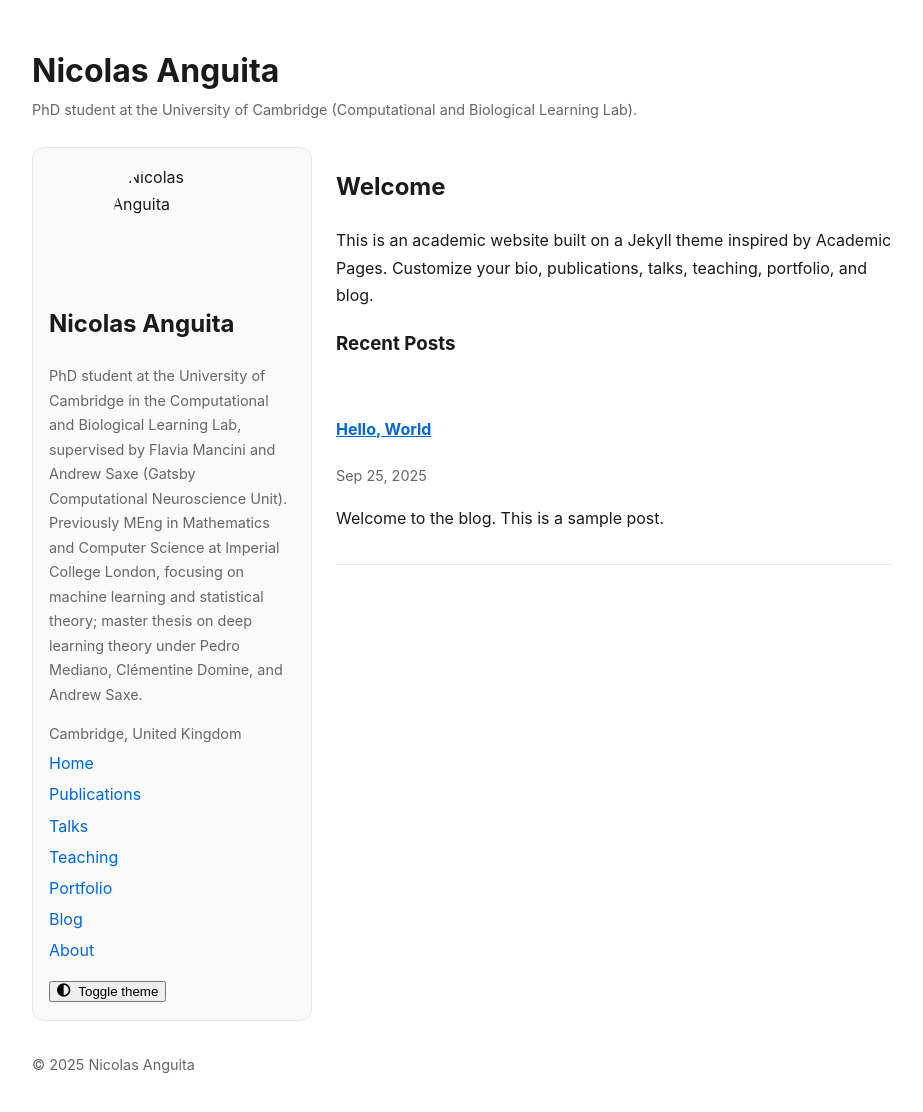
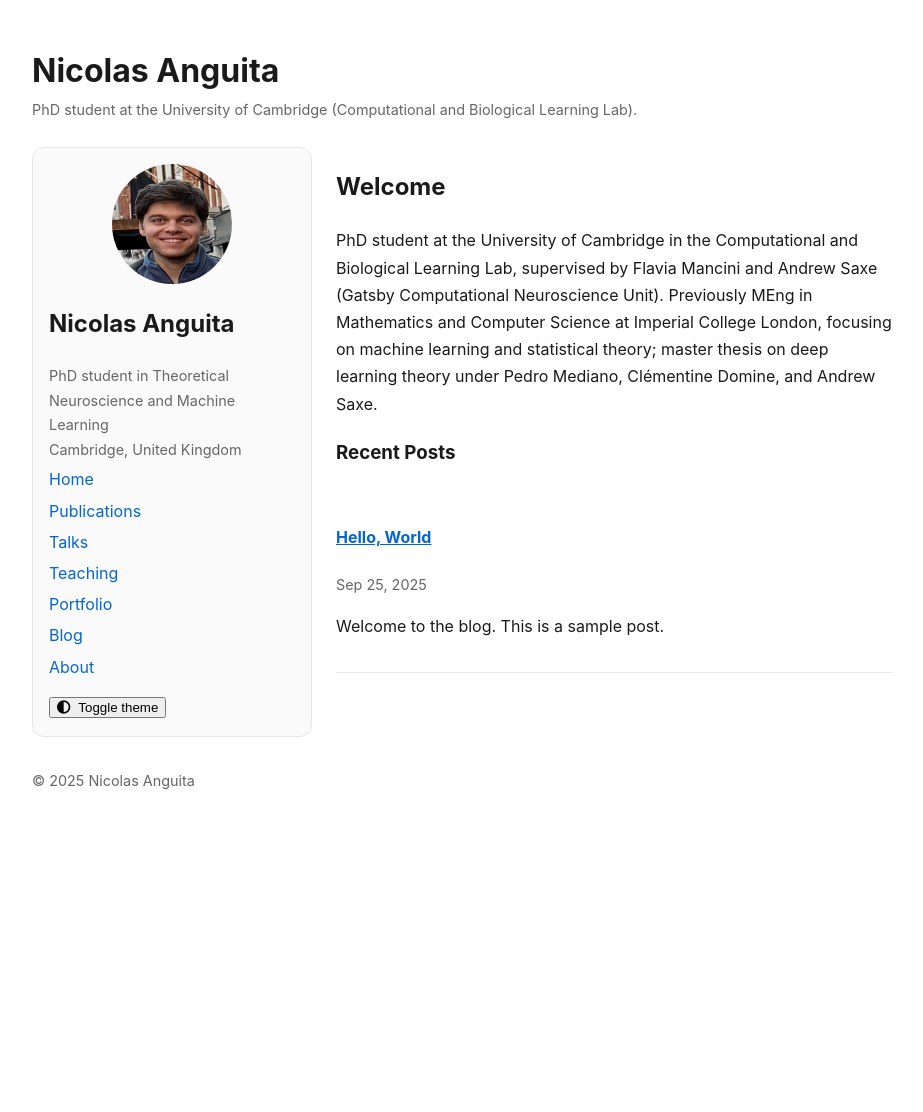
Before and after one commit to nanguita/nanguita.github.io, a Jekyll site: the page built from index.md, in a window 1280 px wide and 1137 px high. Shown: the top 1112 px of the window, without its empty margins (178-1101 px from the left). Built offline with Jekyll 4.4.1, drawn with Linux system fonts in a browser that asks for light colours; a style sheet for code colours, icons or effects is not loaded.

Commit message:
adding photo + personal info

```diff
--- a/_config.yml
+++ b/_config.yml
@@ -5,7 +5,8 @@ baseurl: "" # e.g., /repo-name if using project pages
 
 author:
   name: "Nicolas Anguita"
-  avatar: "/assets/img/profile.jpg"
+  avatar: "/profilePhoto.jpeg"
+  title: "PhD student in Theoretical Neuroscience and Machine Learning"
   bio: "PhD student at the University of Cambridge in the Computational and Biological Learning Lab, supervised by Flavia Mancini and Andrew Saxe (Gatsby Computational Neuroscience Unit). Previously MEng in Mathematics and Computer Science at Imperial College London, focusing on machine learning and statistical theory; master thesis on deep learning theory under Pedro Mediano, Clémentine Domine, and Andrew Saxe."
   location: "Cambridge, United Kingdom"
   email: ""
--- a/_includes/sidebar.html
+++ b/_includes/sidebar.html
@@ -1,7 +1,9 @@
 <aside class="sidebar">
   <img class="avatar" src="{{ site.author.avatar | relative_url }}" alt="{{ site.author.name }}">
   <h2>{{ site.author.name }}</h2>
-  <p class="meta">{{ site.author.bio }}</p>
+  {% if site.author.title %}
+  <div class="meta">{{ site.author.title }}</div>
+  {% endif %}
   <div class="meta">{{ site.author.location }}</div>
 
   <nav class="nav" aria-label="Main">
--- a/_layouts/home.html
+++ b/_layouts/home.html
@@ -4,8 +4,7 @@ layout: default
 <article>
   <h2>Welcome</h2>
   <p>
-    This is an academic website built on a Jekyll theme inspired by Academic Pages.
-    Customize your bio, publications, talks, teaching, portfolio, and blog.
+    {{ site.author.bio }}
   </p>
 
   <h3>Recent Posts</h3>
```
Also changed, not shown: profilePhoto.jpeg (added).
